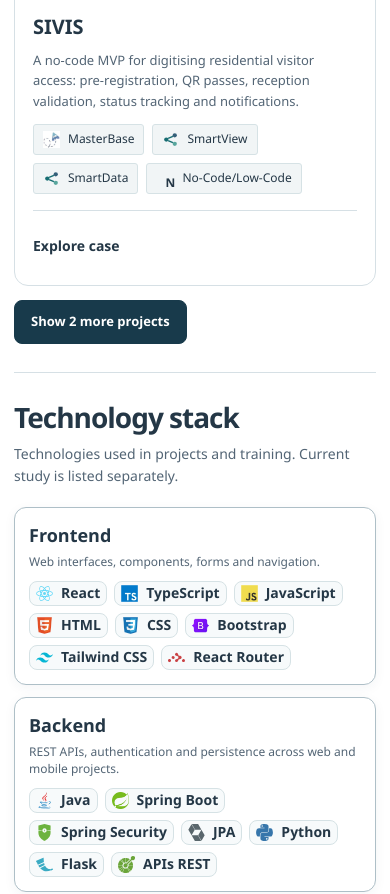
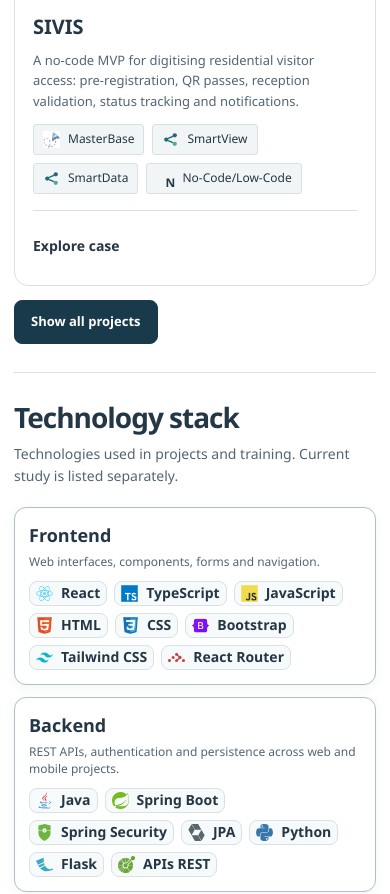
Before and after one commit to BenjaAranda/Portafolio-web, a Next.js app in the folder apps/web/: page /en in a window 390 px wide. Shown: the part 1813-2707 px from the top of the page. Built offline with nearby package versions, Linux system fonts and the light colour scheme; no server answers.

Commit message:
fix: refine mobile project link and menu controls

```diff
--- a/apps/web/src/app/globals.css
+++ b/apps/web/src/app/globals.css
@@ -206,11 +206,11 @@
   background: var(--ink);
   transition: transform 180ms ease;
 }
-.menu-button .opened {
-  transform: translateY(-7px) rotate(-45deg);
+.menu-button[aria-expanded='true'] span:last-child {
+  transform: translateY(-3.5px);
 }
 .menu-button[aria-expanded='true'] span:first-child {
-  transform: translateY(7px) rotate(45deg);
+  transform: translateY(3.5px);
 }
 .mobile-nav {
   display: none;
@@ -812,10 +812,6 @@
     border-radius: 8px;
     font-size: 14px;
     font-weight: 650;
-  }
-  .mobile-nav a::after {
-    content: '↗';
-    color: #8aa3aa;
   }
   .mobile-nav a:hover,
   .mobile-nav a:focus-visible,
--- a/apps/web/src/components/mobile-collection.tsx
+++ b/apps/web/src/components/mobile-collection.tsx
@@ -2,6 +2,7 @@
 
 import { useId, useState, type ReactNode } from 'react';
 import type { Locale } from '@/lib/model';
+import { PortfolioLink } from './portfolio-navigation';
 
 export function MobileCollection({
   kind,
@@ -18,16 +19,22 @@
   const id = useId();
   const initial = kind === 'projects' ? 2 : 4;
   const es = locale === 'es';
-  const expandLabel = kind === 'projects'
-    ? es ? `Mostrar otros ${total - initial} proyectos` : `Show ${total - initial} more projects`
-    : es ? `Ver todas (${total})` : `View all (${total})`;
+  const expandLabel = es ? `Ver todas (${total})` : `View all (${total})`;
 
   return (
     <div className={`mobile-collection mobile-collection-${kind}`} data-expanded={expanded}>
       <div id={id} className={kind === 'projects' ? 'project-grid' : 'credential-grid'}>
         {children}
       </div>
-      {total > initial ? (
+      {kind === 'projects' ? (
+        <PortfolioLink
+          className="collection-toggle"
+          locale={locale}
+          href={es ? '/es/proyectos' : '/en/projects'}
+        >
+          {es ? 'Mostrar todos los proyectos' : 'Show all projects'}
+        </PortfolioLink>
+      ) : total > initial ? (
         <button
           className="collection-toggle"
           type="button"
--- a/apps/web/src/components/navigation.tsx
+++ b/apps/web/src/components/navigation.tsx
@@ -149,7 +149,7 @@
             onClick={() => setOpen(!open)}
           >
             <span />
-            <span className={open ? 'opened' : ''} />
+            <span />
           </button>
         </div>
       </div>
```
Also changed, not shown: 1 other file (tests, documents, lock files or other folders).
